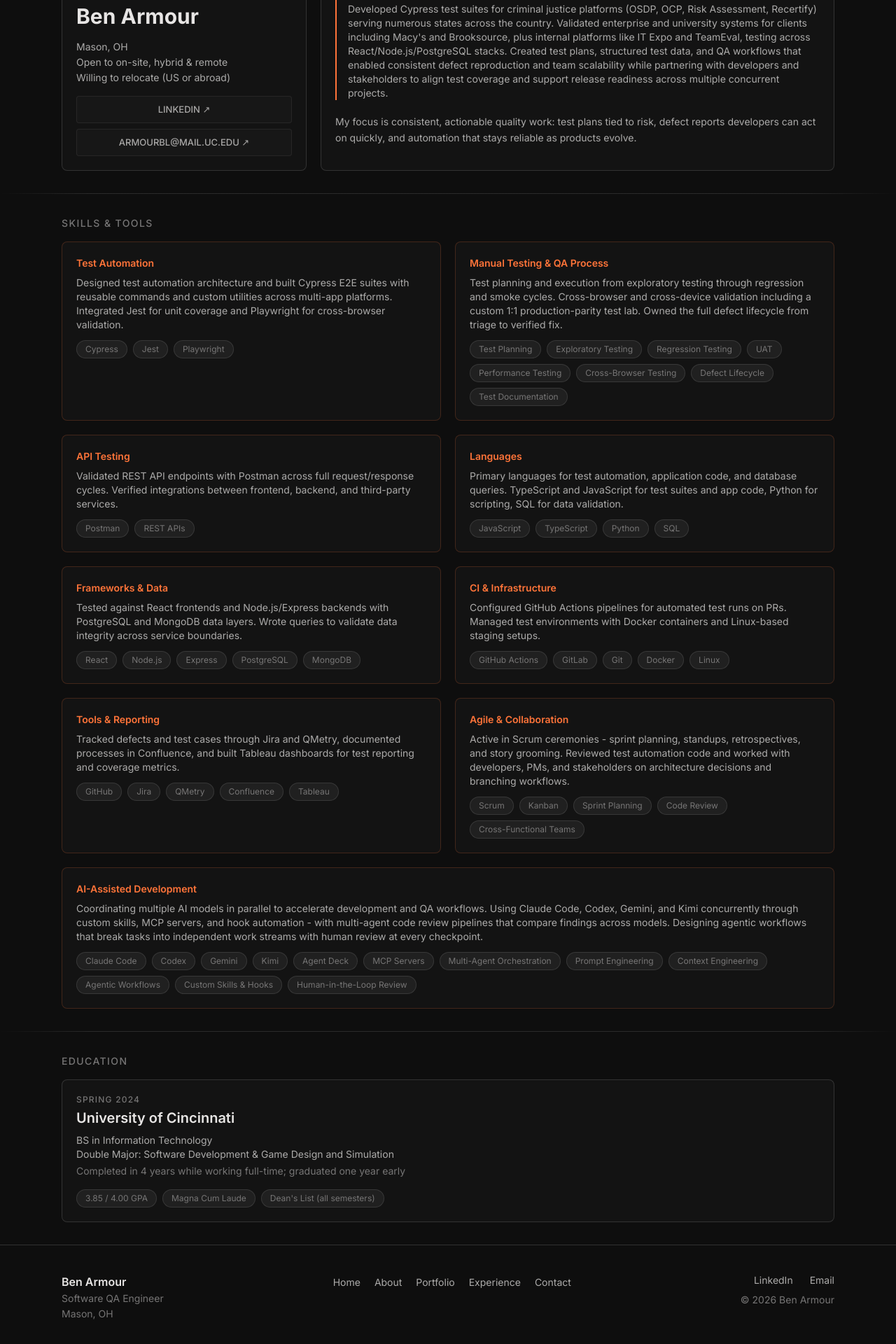
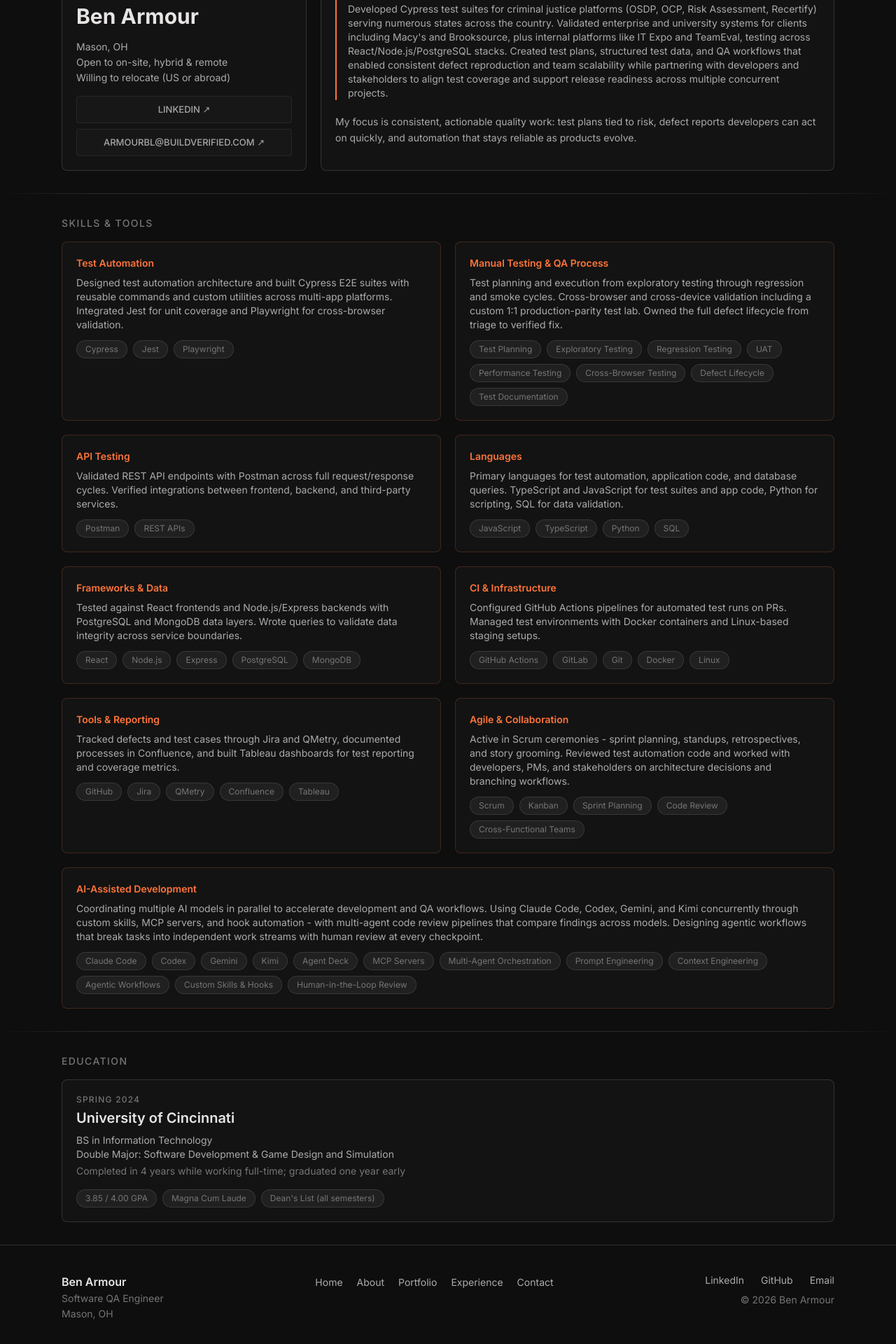
Before and after one commit to LostInTyping/BuildVerified, a Next.js app: page /about in a window 1280 px wide. Shown: the part 494-2414 px from the top of the page at 70% size. Built offline with nearby package versions, Linux system fonts and the light colour scheme.

Commit message:
feat(site): switch email to Armourbl@buildverified.com and add GitHub link

```diff
--- a/src/components/footer.tsx
+++ b/src/components/footer.tsx
@@ -43,6 +43,14 @@
                 LinkedIn
               </a>
               <a
+                href={site.githubUrl}
+                target="_blank"
+                rel="noopener noreferrer"
+                className="text-sm text-text-secondary transition-colors hover:text-text-primary"
+              >
+                GitHub
+              </a>
+              <a
                 href={`mailto:${site.email}`}
                 className="text-sm text-text-secondary transition-colors hover:text-text-primary"
               >
--- a/src/lib/site.ts
+++ b/src/lib/site.ts
@@ -2,7 +2,9 @@
   name: "Ben Armour",
   role: "Software QA Engineer",
   location: "Mason, OH",
-  email: "armourbl@mail.uc.edu",
+  email: "Armourbl@buildverified.com",
   linkedinUrl: "https://linkedin.com/in/ben-armour",
   linkedinLabel: "linkedin.com/in/ben-armour",
+  githubUrl: "https://github.com/LostInTyping",
+  githubLabel: "github.com/LostInTyping",
 } as const;
```
